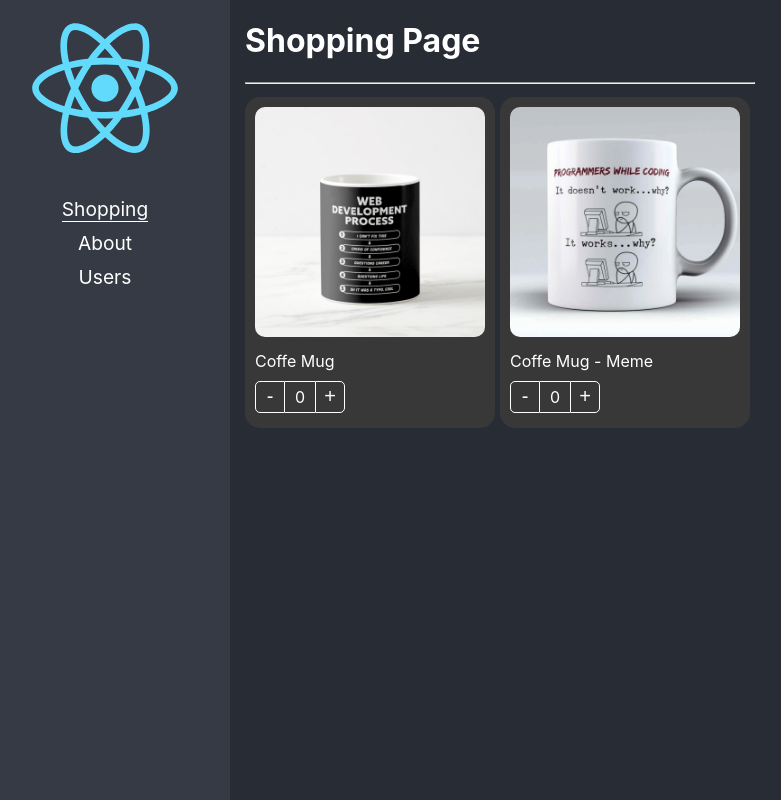
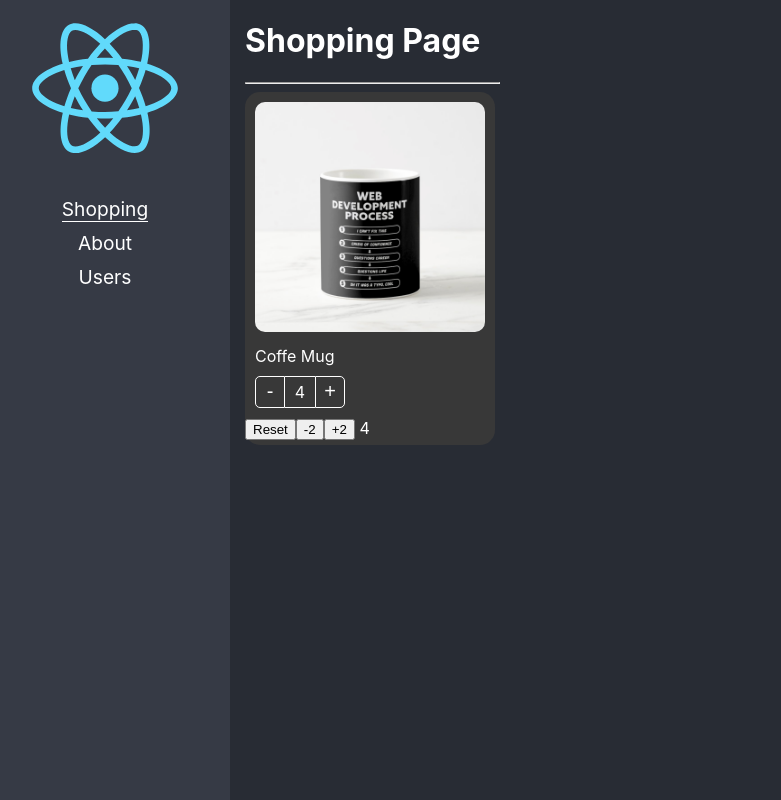
Before and after one commit to AkselRivera/react-adv, a React (Create React App) app: page /home in a window 1280 px wide. Shown: the whole page, without its empty margins (20-801 px from the left). Built offline with nearby package versions, Linux system fonts and the light colour scheme.

Commit message:
Fin del patron

```diff
--- a/src/02-component-pattern/components/ProductButtons.tsx
+++ b/src/02-component-pattern/components/ProductButtons.tsx
@@ -1,4 +1,4 @@
-import { useContext } from "react";
+import { useCallback, useContext } from "react";
 import { ProductContext } from "./ProductCard";
 
 import styles from '../styles/styles.module.css';
@@ -10,7 +10,14 @@ interface Props {
 
 export const ProductButtons =({className, style}:Props)=>{
 
-    const {increaseBy, counter} = useContext( ProductContext );
+    const {increaseBy, counter, maxCount} = useContext( ProductContext );
+
+
+    const isMaxReached = useCallback(
+        () => !!maxCount && counter===maxCount,
+        [counter, maxCount],
+    );
+
 
     return (
         <div
@@ -22,7 +29,7 @@ export const ProductButtons =({className, style}:Props)=>{
 
                 <div className={styles.countLabel}> {counter} </div>
 
-                <button className={styles.buttonAdd}
+                <button className={ isMaxReached() ? `  ${styles.buttonAdd} ${styles.disable} `: styles.buttonAdd}
                         onClick={()=> increaseBy(+1) }> + </button>
         </div>
     );
--- a/src/02-component-pattern/components/ProductCard.tsx
+++ b/src/02-component-pattern/components/ProductCard.tsx
@@ -1,16 +1,18 @@
 import  { createContext} from 'react';
 import { useProduct } from '../hooks/useProduct';
-import { onChangeArgs, Product, ProductContextProps } from '../interfaces/interfaces';
+import { InitialValues, onChangeArgs, Product, ProductCardHandler, ProductContextProps } from '../interfaces/interfaces';
 
 import styles from '../styles/styles.module.css';
 
 export interface ProductCardProps{
     product: Product;
-    children?: React.ReactElement | React.ReactElement[];
+    // children?: React.ReactElement | React.ReactElement[];
+    children: (args:ProductCardHandler)=> JSX.Element;
     className?: string;
     style?: React.CSSProperties;
     onChange?:(args: onChangeArgs )=> void;
     value?: number;
+    initialValues?: InitialValues
 }
 
 
@@ -18,22 +20,31 @@ export const ProductContext= createContext({} as ProductContextProps);
 const {Provider} = ProductContext;
 
 
-export const ProductCard = ({children ,product, className,style,onChange, value}:ProductCardProps) => {
+export const ProductCard = ({children ,product, className,style,onChange, value, initialValues}:ProductCardProps) => {
 
-    const {counter, increaseBy} = useProduct( {onChange, product, value} );
+    const {counter, increaseBy, maxCount, isMaxCountReached, reset} = useProduct( {onChange, product, value, initialValues} );
 
     return (
         <Provider value={{
             counter,
             increaseBy,
-            product
+            product,
+            maxCount
         }}>
 
             <div
                 className={ `${styles.productCard} ${className}` }
                 style={style}
             >
-                { children }
+                { children({
+                    count:counter,
+                    isMaxCountReached,
+                    maxCount:initialValues?.maxCount,
+                    product,
+
+                    increaseBy,
+                    reset
+                })}
             </div>
         </Provider>
     )
--- a/src/02-component-pattern/hooks/useProduct.ts
+++ b/src/02-component-pattern/hooks/useProduct.ts
@@ -1,28 +1,49 @@
 import { useEffect, useRef, useState } from "react";
-import { onChangeArgs, Product } from "../interfaces/interfaces";
+import { InitialValues, onChangeArgs, Product } from "../interfaces/interfaces";
 
 interface useProductProps{
     product:Product;
     onChange?: (args: onChangeArgs ) => void;
     value?: number;
+    initialValues?:InitialValues
 }
 
-export const useProduct =({onChange, product, value=0}:useProductProps)=>{
+export const useProduct =({onChange, product, value=0, initialValues}:useProductProps)=>{
 
-    const [counter, setCounter] = useState(value)
+    const [counter, setCounter] = useState<number>(initialValues?.count || value);
+    const isMounted = useRef(false);
 
+    const reset= ()=>{
+        setCounter( initialValues?.count || value);
+    }
 
     const increaseBy = (value:number) =>{
 
-        const newValue= Math.max( counter + value,0 );
+        let newValue= Math.max( counter + value,0 );
+
+        if ( initialValues?.maxCount ){
+            newValue= Math.min( newValue, initialValues.maxCount);
+        }
+
         setCounter(newValue );
 
         onChange && onChange({count:newValue, product});
     }
 
     useEffect(()=>{
+        if( !isMounted.current) return;
         setCounter(value);
     },[value]);
 
-    return {counter, increaseBy };
+    useEffect(()=>{
+        isMounted.current=true;
+    },[])
+
+    return {
+        counter,
+        increaseBy ,
+        reset,
+        maxCount:initialValues?.maxCount ,
+        isMaxCountReached: !!initialValues?.count && initialValues.maxCount ===counter
+    };
 }
--- a/src/02-component-pattern/pages/ShoppingPage.tsx
+++ b/src/02-component-pattern/pages/ShoppingPage.tsx
@@ -1,83 +1,47 @@
 import { ProductCard, ProductImage } from '../components/index';
 import { products } from '../data/products';
-import { useShoppingCart } from '../hooks/useShoppingCart';
 import '../styles/custom-styles.css';
 
 
-
+const product = products[0];
 
 
 export const ShoppingPage = () => {
 
-    const {  shoppingCart, onProductCountChange } = useShoppingCart();
 
     return (
         <div >
             <h1>Shopping Page</h1>
             <hr/>
 
-            <div style={{
-                display:'flex',
-                flexDirection:'row',
-                flexWrap:'wrap'
-            }}>
-
-                {/* Apuntes  :)
-                <ProductCard
-                    product={product}
-                    className='bg-dark text-white'
-                >
-                    <ProductImage className='custom-image' />
-                    <ProductTitle title='Hola mundo' />
-                    <ProductButtons className='custom-buttons' />
-                </ProductCard> */}
-
         {
-                    products.map( product =>(
             <ProductCard
                 key={product.id}
                 product={product}
                 className='bg-dark text-white'
-                            onChange={ onProductCountChange }
-                            value={ shoppingCart[product.id]?.count || 0 }
+                initialValues={{
+                    count:4,
+                    maxCount:10
+                }}
             >
+                {
+                ({reset, count, increaseBy})=>(
+                    <>
                         <ProductImage className='custom-image'/>
                         <ProductCard.Title />
                         <ProductCard.Buttons className='custom-buttons' />
-                        </ProductCard>
-                    ))
+
+                        <button onClick={reset} >Reset</button>
+
+                        <button onClick={ ()=> increaseBy(-2) } > -2 </button>
+                        <button onClick={ ()=> increaseBy(2) } > +2 </button>
+                        <span> {count} </span>
+                    </>
+                )
                 }
-
-            </div>
-
-            <div className='shopping-cart'>
-                {
-                    Object.entries(shoppingCart).map(([key, product])=> (
-
-                    <ProductCard
-                        key={key}
-                        product={product}
-                        className='bg-dark text-white'
-                        style={{width:'100px'}}
-                        value={ product.count }
-                        onChange={onProductCountChange}
-                    >
-                        <ProductImage className='custom-image'/>
-                        <ProductCard.Buttons
-                            className='custom-buttons'
-                            style={{
-                                display:'flex',
-                                justifyContent:'center'
-                            }}
-                        />
             </ProductCard>
 
-                    ))
-
-
-
         }
-            </div>
 
         </div>
     )
--- a/src/02-component-pattern/styles/styles.module.css
+++ b/src/02-component-pattern/styles/styles.module.css
@@ -60,3 +60,10 @@
 .buttonAdd:hover {
     background-color: rgba(0, 0, 0, 0.1);
 }
+
+.disable{
+    border-color: grey !important;
+    border-left: 1px solid white !important;
+    color: grey;
+
+}
```
Also changed, not shown: src/02-component-pattern/interfaces/interfaces.ts (+16 -0 lines). Lines whose indentation alone changed are shown as unchanged.
